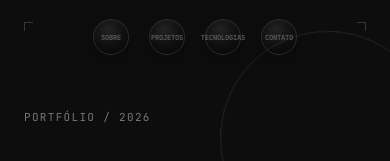
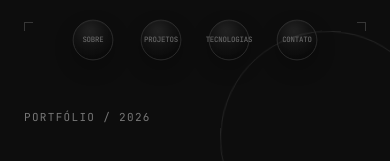
Before and after one commit to mesql1/portfolio_luiz, a Next.js app: page / in a window 390 px wide. Shown: the top 161 px of the page. Built offline with nearby package versions, Linux system fonts and the light colour scheme.

Commit message:
Amplia alvos circulares da navbar no mobile

```diff
--- a/app/globals.css
+++ b/app/globals.css
@@ -329,9 +329,9 @@ footer { min-height:180px; display:grid; grid-template-columns:1fr auto 1fr; ali
 .nav-shell .nav-links>a:active::after { transform:scale(calc(var(--orb-scale) * .96)); transition-duration:90ms; }
 
 @media (max-width:600px) {
-  .nav-shell .nav-links { width:auto; max-width:calc(100vw - 12px); gap:2px; }
-  .nav-shell .nav-links>a { flex-basis:54px; width:54px; height:54px; min-height:54px; padding:0; }
-  .nav-shell .nav-links>a>span { font-size:7px; letter-spacing:-.025em; }
+  .nav-shell .nav-links { width:auto; max-width:calc(100vw - 12px); gap:8px; }
+  .nav-shell .nav-links>a { flex-basis:60px; width:60px; height:60px; min-height:60px; padding:0; }
+  .nav-shell .nav-links>a>span { font-size:7.4px; letter-spacing:-.025em; }
   .nav-shell .nav-links>a::after { inset:4px; }
   .nav-shell .nav-links>a::before { bottom:-10px; }
 }
```
